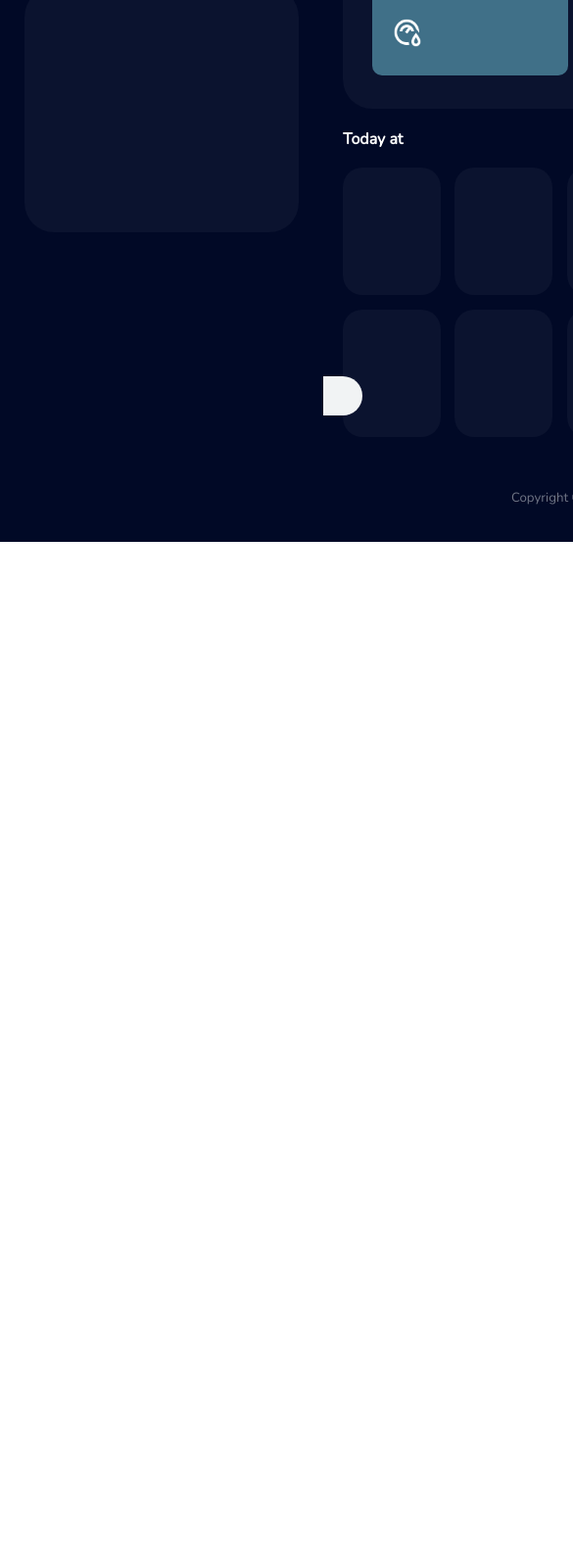
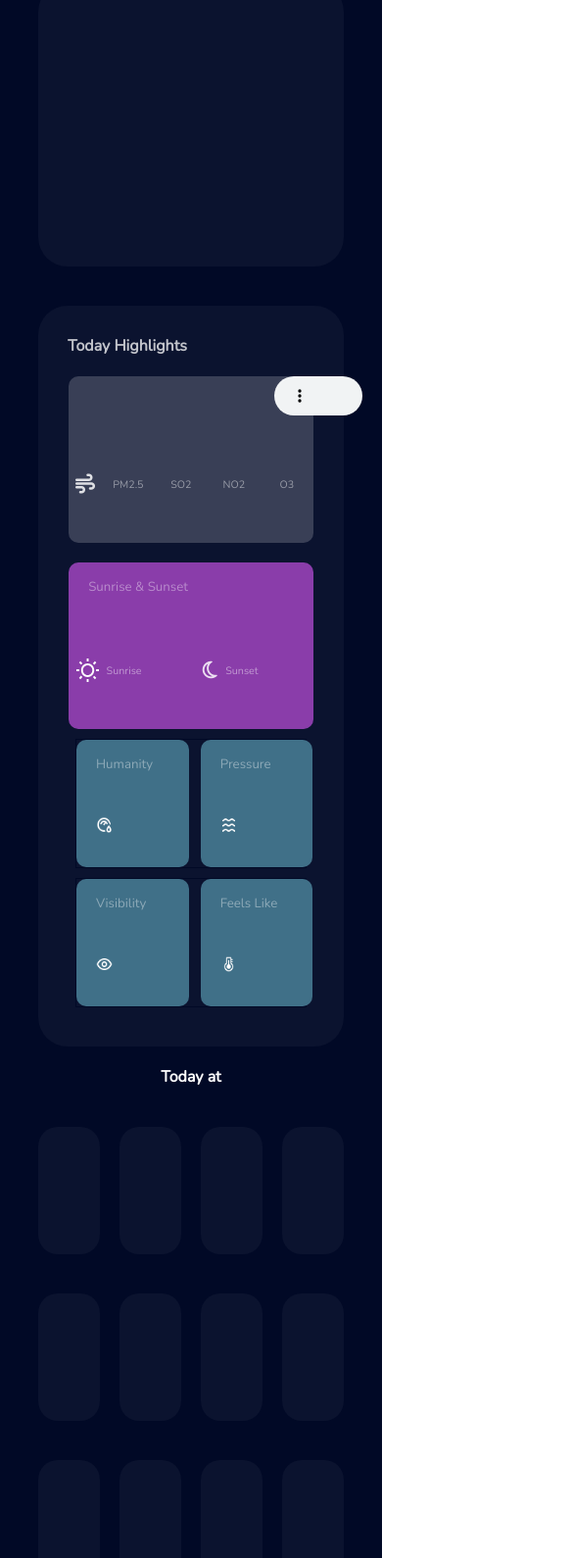
Before and after one commit to gmssgajanayake/Rainy.com, a plain HTML site: page index.html in a window 390 px wide. Shown: the part 410-2000 px from the top of the page at 98% size, 585 px wide, since content can reach past the window. Before the commit the page ends 963 px from the top, so only its background shows below. Drawn offline with nearby package versions, Linux system fonts and the light colour scheme; no server answers.

Commit message:
final-v 1.0

```diff
--- a/assets/css/style.css
+++ b/assets/css/style.css
@@ -178,7 +178,6 @@ audio::-webkit-media-controls-time-remaining-display {
     width: 100%;
     flex: 1;
     display: flex;
-
 }
 
 .left-container-outer {
@@ -276,6 +275,7 @@ audio::-webkit-media-controls-time-remaining-display {
 
 .next-five-days {
     justify-content: center;
+    padding: 10px 0;
 }
 
 .inner-box > .day-card {
@@ -299,6 +299,17 @@ audio::-webkit-media-controls-time-remaining-display {
     margin-left: 20px;
     color: rgba(255, 255, 255, 0.56);
     font-weight: normal;
+}
+
+.inner-box {
+    width: 280px;
+    height: 250px;
+    border-radius: 30px;
+    background-color: rgba(255, 255, 255, 0.04);
+    display: flex;
+    flex-direction: column;
+    justify-content: space-between;
+
 }
 
 
@@ -352,7 +363,7 @@ audio::-webkit-media-controls-time-remaining-display {
     background-color: rgba(255, 255, 255, 0.04);
 }
 
-.weather > .dt-box:hover {
+.weather >.res>.dt-box:hover {
     width: 105px;
     height: 138px;
     transition: .2s;
@@ -360,7 +371,7 @@ audio::-webkit-media-controls-time-remaining-display {
     cursor: pointer;
 }
 
-.windy > .dt-box:hover {
+.windy >.res> .dt-box:hover {
     width: 105px;
     height: 138px;
     transition: .2s;
@@ -430,7 +441,20 @@ audio::-webkit-media-controls-time-remaining-display {
     flex-direction: column;
 }
 
-.today-highlight-card > .row-2 > .inner {
+.today-highlight-card > .row-2 > .mb {
+    display: flex;
+    justify-content: center;
+    align-items: center;
+}
+
+.today-highlight-card > .row-2 > .mb>.pressure{
+    margin-left: 12px;
+}
+.today-highlight-card > .row-2 > .mb>.visibility{
+    margin-right: 12px;
+}
+
+.today-highlight-card > .row-2 > .mb > .inner {
     width: 200px;
     height: 130px;
     border-radius: 10px;
@@ -442,7 +466,6 @@ audio::-webkit-media-controls-time-remaining-display {
 .today-highlight-card > .row-1 > .inner > .title {
     width: 100%;
     height: 50px;
-    /* border: 1px solid red;*/
     display: flex;
     justify-content: space-between;
     align-items: center;
@@ -472,6 +495,8 @@ audio::-webkit-media-controls-time-remaining-display {
     justify-content: center;
     align-items: center;
 }
+
+
 
 .today-highlight-card > .row-1 > .inner > .content > .box {
     width: 80px;
@@ -503,7 +528,7 @@ audio::-webkit-media-controls-time-remaining-display {
 !important;
 }
 
-.today-highlight-card > .row-2 > .inner > .title {
+.today-highlight-card > .row-2 > .mb > .inner > .title {
     width: 100%;
     height: 50px;
     display: flex;
@@ -511,14 +536,14 @@ audio::-webkit-media-controls-time-remaining-display {
     align-items: center;
 }
 
-.today-highlight-card > .row-2 > .inner > .title > h5 {
+.today-highlight-card > .row-2 > .mb > .inner > .title > h5 {
     margin-left: 20px;
     color: rgba(255, 255, 255, 0.4);
     font-weight: normal;
 }
 
 
-.today-highlight-card > .row-2 > .inner > .content {
+.today-highlight-card > .row-2 > .mb > .inner > .content {
     width: 100%;
     flex: 1;
     display: flex;
@@ -527,17 +552,17 @@ audio::-webkit-media-controls-time-remaining-display {
 }
 
 
-.today-highlight-card > .row-2 > .inner > .content > .box > i {
+.today-highlight-card > .row-2 > .mb > .inner > .content > .box > i {
     color: rgba(255, 255, 255, 0.84);
     font-size: 30px;
 }
 
-.today-highlight-card > .row-2 > .inner > .content > .box > h6 {
+.today-highlight-card > .row-2 > .mb > .inner > .content > .box > h6 {
     color: rgba(255, 255, 255, 0.48);
     font-weight: lighter;
 }
 
-.today-highlight-card > .row-2 > .inner > .content > .box > h1 {
+.today-highlight-card > .row-2 > .mb > .inner > .content > .box > h1 {
     color: rgba(255, 255, 255, 0.91);
     font-weight: lighter;
     font-size: 30px;
@@ -547,18 +572,242 @@ audio::-webkit-media-controls-time-remaining-display {
     background-color: rgba(216, 88, 246, 0.62);
     cursor: pointer;
 }
+
 .today-highlight-card > .row-1 > .inner.air-quality {
     background-color: rgba(255, 255, 255, 0.19);
     transition: .7s;
     cursor: pointer;
 }
 
-.today-highlight-card > .row-2 > .inner{
-   background: #407088; ;
+.today-highlight-card > .row-2 > .mb > .inner {
+    background: #407088;;
 }
 
-@media only screen and (max-width: 600px) {
-    /*body {
-        display: none;
-    }*/
+.res{
+    width: 49%;
+    height: 100%;
+    display: flex;
+    justify-content: space-between;
+    align-items: center;
 }
+
+
+
+@media only screen and (max-width: 900px) {
+
+    .main-container {
+        flex-direction: column;
+    }
+
+    .header-outer {
+        z-index: 1000;
+    }
+
+    .left-container-outer {
+        position: relative;
+        z-index: 0;
+        width: 100vw;
+        padding: 0;
+    }
+
+
+    .right-container-outer {
+        width: 100vw;
+        height: auto;
+        padding-left: 0;
+        padding-top: 40px;
+    }
+
+    .right-container-inner {
+        height: 100%;
+        flex: 1;
+        display: flex;
+        justify-content: center;
+        align-items: center;
+        flex-direction: column;
+    }
+
+    .today-highlight-card {
+        width: 80vw;
+        height: auto;
+        margin-left: 0;
+        border-radius: 30px;
+        background-color: rgba(255, 255, 255, 0.04);
+        display: flex;
+        flex-direction: column;
+        justify-content: center;
+    }
+
+    .today-highlight-card > .row-1 {
+        width: 100%;
+        height: auto;
+        display: flex;
+        justify-content: center;
+        align-items: center;
+        flex-direction: column;
+        /* border: 1px solid red;*/
+    }
+
+
+    .today-highlight-card > .row-2 {
+        width: 100%;
+        flex: 1;
+        display: flex;
+        justify-content: center;
+        align-items: center;
+        flex-direction: column;
+        margin-bottom: 30px;
+    }
+
+    .today-highlight-card > .row-1>.inner {
+        margin-top: 10px;
+        margin-bottom: 10px;
+        width: 80%;
+    }
+
+    .inner.sun-rise {
+        margin-right: 0 !important;
+        margin-bottom: 10px;
+    }
+
+    .inner.air-quality {
+        margin-left: 0 !important;
+        margin-top: 20px;
+        margin-bottom: 10px;
+    }
+
+    .humanity {
+        margin-left: 0 !important;
+    }
+
+    .feels-like {
+        margin-right: 0 !important;
+    }
+
+    .header-inner{
+
+    }
+    .search{
+        width:100px;
+        height: 40px;
+    }
+
+    .search > form {
+        flex: 1;
+        margin-right: 10px;
+        width: 29px;
+    }
+
+    .search-bar {
+        height: 40px;
+        width: 100%;
+        border: none;
+    }
+
+    .search-bar:focus {
+        outline: none;
+    }
+
+    .current-location {
+        width: 80%;
+        height: 40px;
+        border-radius: 50px;
+        margin-right: 20px;
+        display: flex;
+        align-items: center;
+        justify-content: center;
+        background: #692FEF;
+        cursor: pointer;
+    }
+
+    .current-location > div > h5 {
+      display: none;
+    }
+
+    .location-icon {
+        border-radius: 50px;
+        margin-right: 0;
+        display: flex;
+        align-items: center;
+        justify-content: center;
+    }
+
+
+    .inner-box {
+        width: 80%;
+        height: 250px;
+
+    }
+
+    .inner-box.next-five-days{
+        padding-top: 20px;
+        padding-bottom: 20px;
+    }
+
+    .today-highlight-card>.row-2>.mb{
+        width: 75%;
+        border: 1px solid #010926;
+        margin-bottom: 10px;
+        justify-content: space-between;
+    }
+
+    .today-highlight-card>.row-2>.mb>.inner{
+        width: 49%;
+    }
+
+
+    .next-few-hours > .row{
+        height: auto;
+        flex-direction: column;
+
+    }
+
+    .right-container-outer{
+        height: auto;
+    }
+
+    .right-container-inner{
+        height: auto;
+    }
+
+    .today-highlight-card.next-few-hours{
+        height: auto;
+    }
+
+    .res{
+        width: 100%;
+        margin-top: 10px;
+        margin-bottom: 10px;
+    }
+
+    .res>.dt-box{
+        margin: 10px;
+    }
+
+    .res>.dt-box:first-child{
+        margin-left: 0;
+    }
+
+    .res>.dt-box:last-child{
+        margin-right: 0;
+    }
+
+    .next-few-hours > .row.footer>h5{
+        display: flex;
+        text-align: center;
+        justify-content: center;
+        align-items: center;
+        flex-direction: column;
+    }
+
+}
+
+
+
+@media only screen and (max-width: 600px){
+    .today-highlight-card > .row-1 > .inner > .content > .box > h1,
+    .today-highlight-card > .row-2 > .mb > .inner > .content > .box > h1,
+    .today-highlight-card > .row-1 > .inner > .content > .box > i{
+        font-size: 20px;
+    }
+}
--- a/index.html
+++ b/index.html
@@ -37,7 +37,8 @@
                         <h6>&nbsp;&nbsp;&nbsp;&nbsp;Weather Forecast</h6>
                     </div>
                 </a>
-                <div class="search">
+                <div style="display: flex; align-items: center">
+                    <div class="search" style="margin-right: 20px">
                         <div class="search-icon">
                             <i class="fa-solid fa-magnifying-glass"></i>
                         </div>
@@ -53,6 +54,8 @@
                             <h5>Current Location &nbsp;</h5>
                         </div>
                     </div>
+                </div>
+
             </div>
         </div>
         <!-- Container -->
@@ -153,6 +156,7 @@
                             </div>
                         </div>
                         <div class="row-2">
+                            <div class="mb">
                                 <div class="inner humanity" style="margin-left: 30px">
                                     <div class="title">
                                         <h5>Humanity</h5>
@@ -181,6 +185,8 @@
                                         </div>
                                     </div>
                                 </div>
+                            </div>
+                            <div class="mb">
                                 <div class="inner visibility">
                                     <div class="title">
                                         <h5>Visibility</h5>
@@ -211,28 +217,40 @@
                                     </div>
                                 </div>
                             </div>
+
+                        </div>
                     </div>
                     <h4 style="margin: 20px 10px">Today at</h4>
                     <div class="today-highlight-card next-few-hours">
                         <div class="row weather">
+                            <div class="res">
                                 <div class="dt-box" id="dt-box-1"></div>
                                 <div class="dt-box" id="dt-box-2"></div>
                                 <div class="dt-box" id="dt-box-3"></div>
                                 <div class="dt-box" id="dt-box-4"></div>
+                            </div>
+                            <div class="res">
                                 <div class="dt-box" id="dt-box-5"></div>
                                 <div class="dt-box" id="dt-box-6"></div>
                                 <div class="dt-box" id="dt-box-7"></div>
                                 <div class="dt-box" id="dt-box-8"></div>
                             </div>
+
+                        </div>
                         <div class="row windy">
+                            <div class="res">
                                 <div class="dt-box" id="dw-box-1"></div>
                                 <div class="dt-box" id="dw-box-2"></div>
                                 <div class="dt-box" id="dw-box-3"></div>
                                 <div class="dt-box" id="dw-box-4"></div>
+                            </div>
+                           <div class="res">
                                <div class="dt-box" id="dw-box-5"></div>
                                <div class="dt-box" id="dw-box-6"></div>
                                <div class="dt-box" id="dw-box-7"></div>
                                <div class="dt-box" id="dw-box-8"></div>
+                           </div>
+
                         </div>
                         <div class="row footer">
                             <h5> Copyright &copy; 2023 Sakuja Shamal.&nbsp; All rights reserved.&nbsp;&nbsp;&nbsp;&nbsp;&nbsp;&nbsp;&nbsp;&nbsp;
```
Lines whose indentation alone changed are shown as unchanged.
